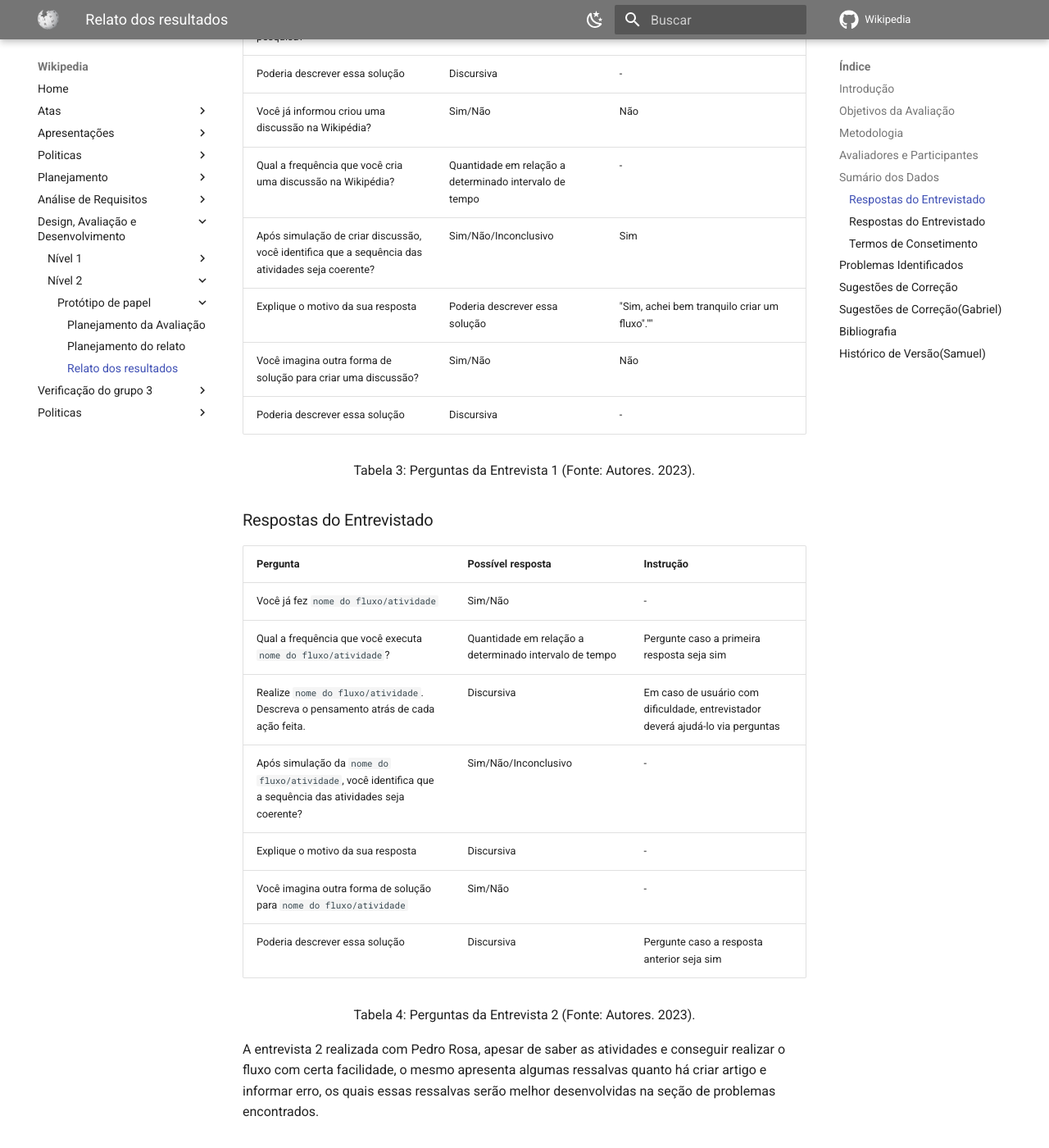
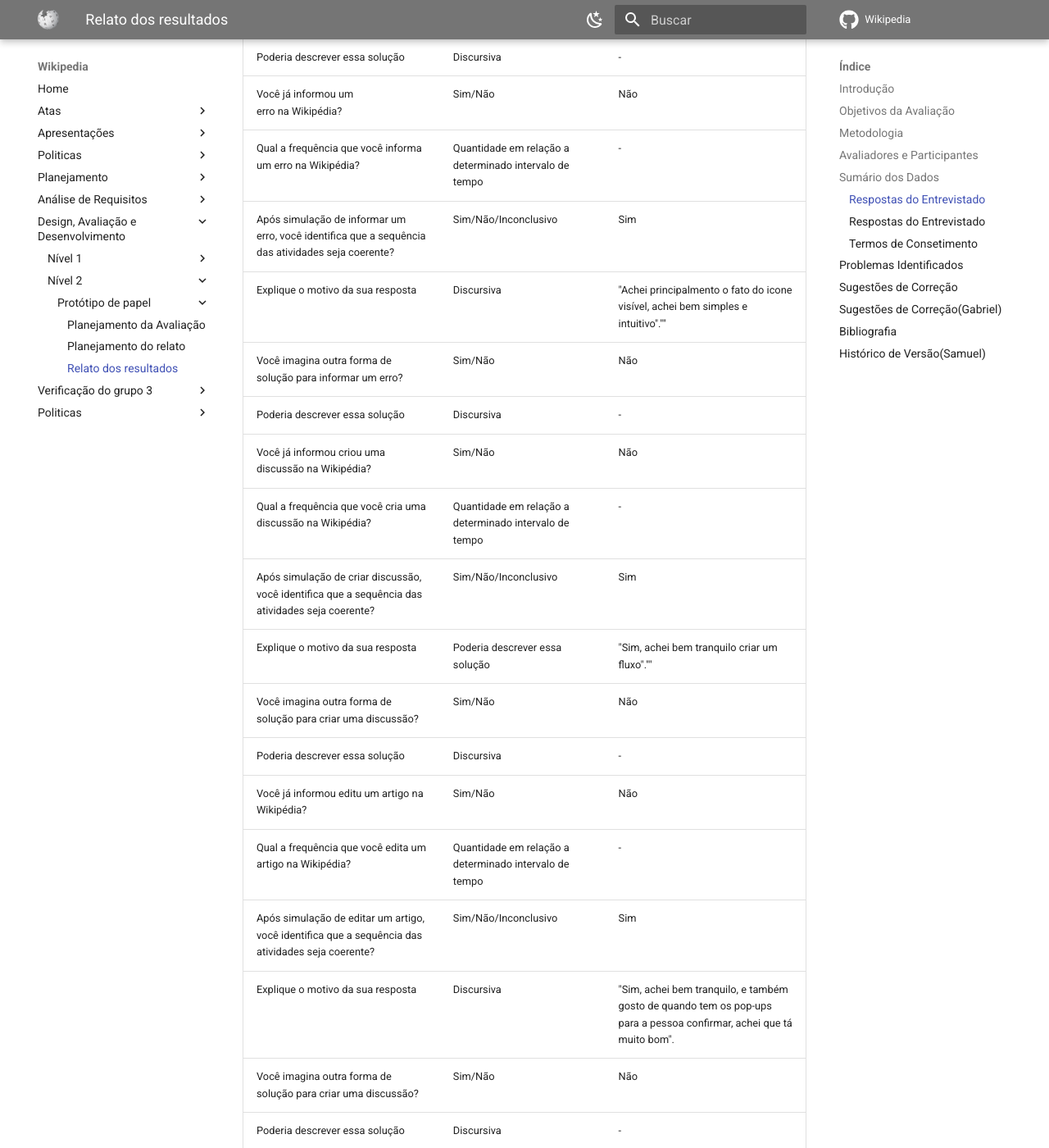
Before and after one commit to Interacao-Humano-Computador/2023.1-Wikipedia, an MkDocs documentation site: the page built from docs/design-avaliacao-desenvolvimento/nivel2/prototipoDePapel/relatoDosResultados.md, in a window 1280 px wide and 1400 px high, scrolled down 4029 px. Shown: the whole window at 82% size. Built offline with MkDocs 1.6.1 and Material for MkDocs 9.7.7, drawn with Linux system fonts in a browser that asks for light colours; comment, search, counter and statistics services are not loaded.

Commit message:
adicionando restante das perguntas da entrevista 1
Co-authored-by: SamuelGSouza <samuelgomes318@gmail.com>

```diff
--- a/docs/design-avaliacao-desenvolvimento/nivel2/prototipoDePapel/relatoDosResultados.md
+++ b/docs/design-avaliacao-desenvolvimento/nivel2/prototipoDePapel/relatoDosResultados.md
@@ -58,32 +58,44 @@
 
 ### Respostas do Entrevistado
 
-| Pergunta                                                                                                     | Possível resposta                                       | Instrução                                                                                                   |
-| ------------------------------------------------------------------------------------------------------------ | -------------------------------------------------------- | ------------------------------------------------------------------------------------------------------------- |
-| Você já criou um artigo no Wikipédia?                                                                     | Sim/Não                                                 | Não                                                                                                          |
-| Qual a frequência que você executa a criação de artigo?                                                  | Quantidade em relação a determinado intervalo de tempo | -                                                                                                             |
-| Após simulação da criação de artigo, você identifica que a sequência das atividades seja coerente?    | Sim/Não/Inconclusivo                                    | Sim                                                                                                           |
-| Explique o motivo da sua resposta                                                                            | Discursiva                                               | "Sim, a sequencia está bem montada, bem tranquila, principalmente para uma pessoa iniciante"                 |
-| Você imagina outra forma de solução para a criação de artigo?                                           | Sim/Não                                                 | Não                                                                                                          |
-| Poderia descrever essa solução                                                                             | Discursiva                                               | -                                                                                                             |
-| Você já contatou um mentor no Wikipédia?                                                                  | Sim/Não                                                 | Não                                                                                                          |
-| Qual a frequência que você executa contata um mentor?                                                      | Quantidade em relação a determinado intervalo de tempo | -                                                                                                             |
-| Após simulação de contatar um mentor, você identifica que a sequência das atividades seja coerente?     | Sim/Não/Inconclusivo                                    | Sim                                                                                                           |
-| Explique o motivo da sua resposta                                                                            | Discursiva                                               | "Sim, achei bem coerente, bem intuitivo e bem tranquilo de serguir a ordem."                                 |
-| Você imagina outra forma de solução para contatar um mentor?                                              | Sim/Não                                                 | Não                                                                                                          |
-| Poderia descrever essa solução                                                                             | Discursiva                                               | -                                                                                                             |
-| Você já realizou uma pesquisa na Wikipédia?                                                             | Sim/Não                                                 | Sim                                                                                                           |
-| Qual a frequência que você realiza uma pesquisa na Wikipédia?                                             | Quantidade em relação a determinado intervalo de tempo | "Poucas vezes".                                                                                               |
-| Após simulação de realizar uma pesquisa, você identifica que a sequência das atividades seja coerente? | Sim/Não/Inconclusivo                                    | Sim                                                                                                           |
-| Explique o motivo da sua resposta                                                                            | Discursiva                                               | "Achei realmente tranquilo, também na parte estética está bem intuitivo, bem melhor como é atualmente"."" |
-| Você imagina outra forma de solução para realizar uma pesquisa?                                           | Sim/Não                                                 | Não                                                                                                          |
-| Poderia descrever essa solução                                                                             | Discursiva                                               | -                                                                                                             |
-| Você já informou criou uma discussão na Wikipédia?                                                       | Sim/Não                                                 | Não                                                                                                          |
-| Qual a frequência que você cria uma discussão na Wikipédia?                                              | Quantidade em relação a determinado intervalo de tempo | -                                                                                                             |
-| Após simulação de criar discussão, você identifica que a sequência das atividades seja coerente?       | Sim/Não/Inconclusivo                                    | Sim                                                                                                           |
-| Explique o motivo da sua resposta                                                                            | Poderia descrever essa solução                         | "Sim, achei bem tranquilo criar um fluxo".""                                                                  |
-| Você imagina outra forma de solução para criar uma discussão?                                            | Sim/Não                                                 | Não                                                                                                          |
-| Poderia descrever essa solução                                                                             | Discursiva                                               | -                                                                                                             |
+| Pergunta                                                                                                     | Possível resposta                                       | Instrução                                                                                                            |
+| ------------------------------------------------------------------------------------------------------------ | -------------------------------------------------------- | ---------------------------------------------------------------------------------------------------------------------- |
+| Você já criou um artigo no Wikipédia?                                                                     | Sim/Não                                                 | Não                                                                                                                   |
+| Qual a frequência que você executa a criação de artigo?                                                  | Quantidade em relação a determinado intervalo de tempo | -                                                                                                                      |
+| Após simulação da criação de artigo, você identifica que a sequência das atividades seja coerente?    | Sim/Não/Inconclusivo                                    | Sim                                                                                                                    |
+| Explique o motivo da sua resposta                                                                            | Discursiva                                               | "Sim, a sequencia está bem montada, bem tranquila, principalmente para uma pessoa iniciante"                          |
+| Você imagina outra forma de solução para a criação de artigo?                                           | Sim/Não                                                 | Não                                                                                                                   |
+| Poderia descrever essa solução                                                                             | Discursiva                                               | -                                                                                                                      |
+| Você já contatou um mentor no Wikipédia?                                                                  | Sim/Não                                                 | Não                                                                                                                   |
+| Qual a frequência que você executa contata um mentor?                                                      | Quantidade em relação a determinado intervalo de tempo | -                                                                                                                      |
+| Após simulação de contatar um mentor, você identifica que a sequência das atividades seja coerente?     | Sim/Não/Inconclusivo                                    | Sim                                                                                                                    |
+| Explique o motivo da sua resposta                                                                            | Discursiva                                               | "Sim, achei bem coerente, bem intuitivo e bem tranquilo de serguir a ordem."                                          |
+| Você imagina outra forma de solução para contatar um mentor?                                              | Sim/Não                                                 | Não                                                                                                                   |
+| Poderia descrever essa solução                                                                             | Discursiva                                               | -                                                                                                                      |
+| Você já realizou uma pesquisa na Wikipédia?                                                             | Sim/Não                                                 | Sim                                                                                                                    |
+| Qual a frequência que você realiza uma pesquisa na Wikipédia?                                             | Quantidade em relação a determinado intervalo de tempo | "Poucas vezes".                                                                                                        |
+| Após simulação de realizar uma pesquisa, você identifica que a sequência das atividades seja coerente? | Sim/Não/Inconclusivo                                    | Sim                                                                                                                    |
+| Explique o motivo da sua resposta                                                                            | Discursiva                                               | "Achei realmente tranquilo, também na parte estética está bem intuitivo, bem melhor como é atualmente".""          |
+| Você imagina outra forma de solução para realizar uma pesquisa?                                           | Sim/Não                                                 | Não                                                                                                                   |
+| Poderia descrever essa solução                                                                             | Discursiva                                               | -                                                                                                                      |
+| Você já informou um erro na Wikipédia?                                                                  | Sim/Não                                                 | Não                                                                                                                   |
+| Qual a frequência que você informa um erro na Wikipédia?                                                 | Quantidade em relação a determinado intervalo de tempo | -                                                                                                                      |
+| Após simulação de informar um erro, você identifica que a sequência das atividades seja coerente?       | Sim/Não/Inconclusivo                                    | Sim                                                                                                                    |
+| Explique o motivo da sua resposta                                                                            | Discursiva                                               | "Achei principalmento o fato do icone visível, achei bem simples e intuitivo".""                                      |
+| Você imagina outra forma de solução para informar um erro?                                                | Sim/Não                                                 | Não                                                                                                                   |
+| Poderia descrever essa solução                                                                             | Discursiva                                               | -                                                                                                                      |
+| Você já informou criou uma discussão na Wikipédia?                                                       | Sim/Não                                                 | Não                                                                                                                   |
+| Qual a frequência que você cria uma discussão na Wikipédia?                                              | Quantidade em relação a determinado intervalo de tempo | -                                                                                                                      |
+| Após simulação de criar discussão, você identifica que a sequência das atividades seja coerente?       | Sim/Não/Inconclusivo                                    | Sim                                                                                                                    |
+| Explique o motivo da sua resposta                                                                            | Poderia descrever essa solução                         | "Sim, achei bem tranquilo criar um fluxo".""                                                                           |
+| Você imagina outra forma de solução para criar uma discussão?                                            | Sim/Não                                                 | Não                                                                                                                   |
+| Poderia descrever essa solução                                                                             | Discursiva                                               | -                                                                                                                      |
+| Você já informou editu um artigo na Wikipédia?                                                            | Sim/Não                                                 | Não                                                                                                                   |
+| Qual a frequência que você edita um artigo na Wikipédia?                                                 | Quantidade em relação a determinado intervalo de tempo | -                                                                                                                      |
+| Após simulação de editar um artigo, você identifica que a sequência das atividades seja coerente?       | Sim/Não/Inconclusivo                                    | Sim                                                                                                                    |
+| Explique o motivo da sua resposta                                                                            | Discursiva                                               | "Sim, achei bem tranquilo, e também gosto de quando tem os pop-ups para a pessoa confirmar, achei que tá muito bom". |
+| Você imagina outra forma de solução para criar uma discussão?                                            | Sim/Não                                                 | Não                                                                                                                   |
+| Poderia descrever essa solução                                                                             | Discursiva                                               | -                                                                                                                      |
 
 <div style="text-align: center">
     <p> Tabela 3: Perguntas da Entrevista 1 (Fonte: Autores. 2023).</p>
```
